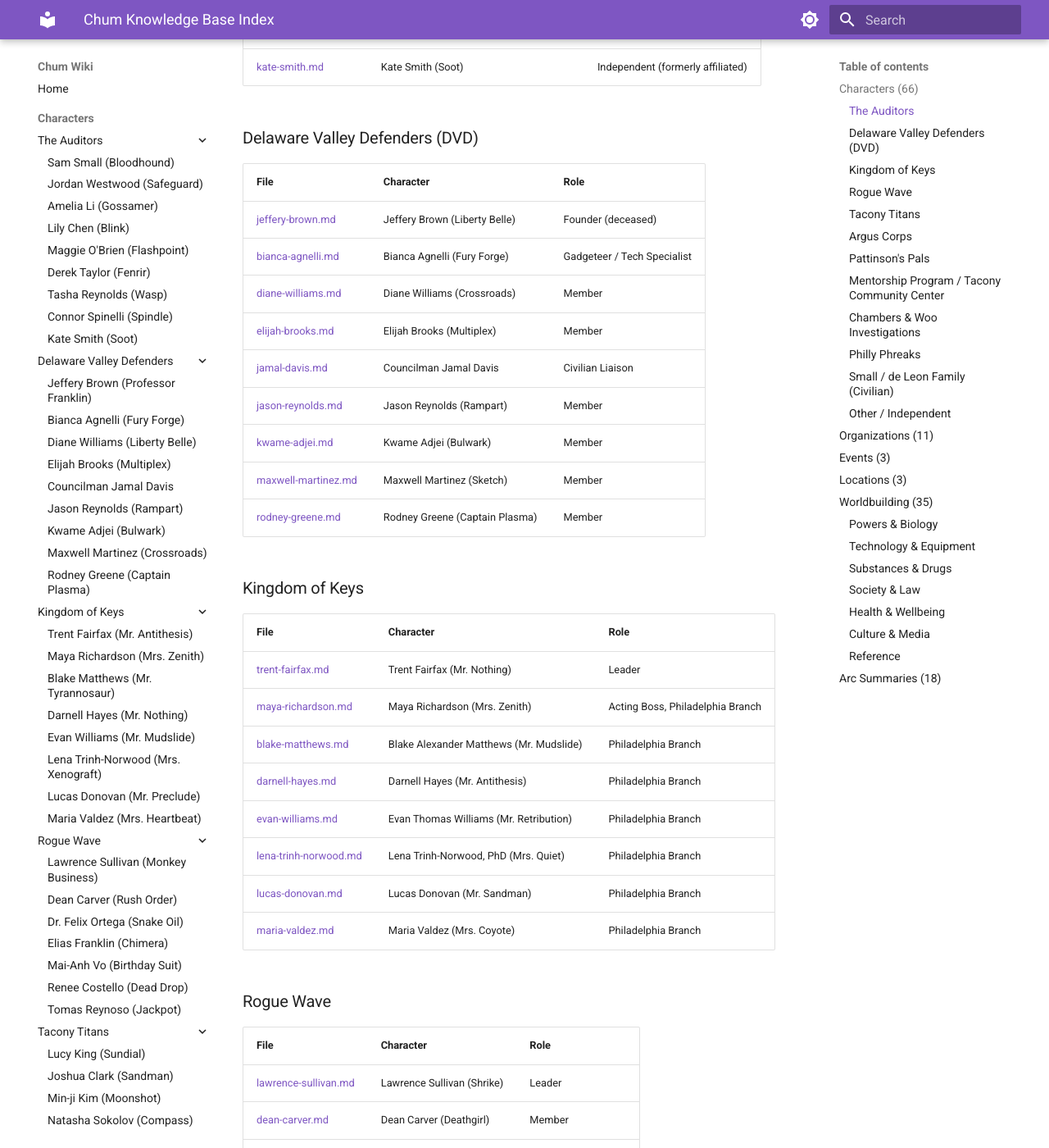
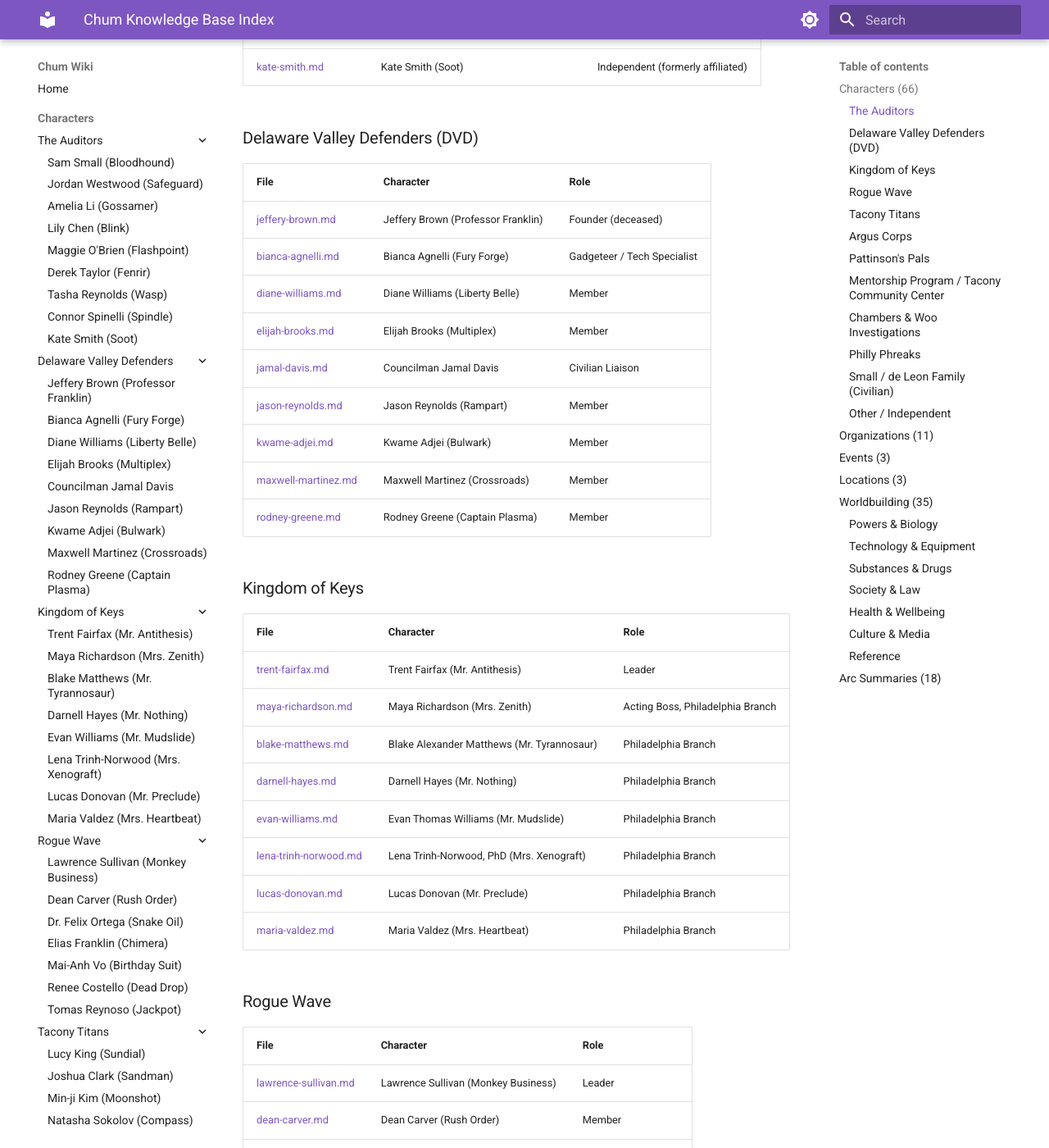
Before and after one commit to bearsharktopus-dev/chum-wiki, an MkDocs documentation site: the page built from knowledge-base/wiki-index.md, in a window 1280 px wide and 1400 px high, scrolled down 744 px. Shown: the whole window at 82% size. Built offline with MkDocs 1.6.1 and Material for MkDocs 9.7.7, drawn with Linux system fonts in a browser that asks for light colours; some of the changed text lies outside the part shown.

Commit message:
Fix mismatched alias labels in wiki-index
Co-Authored-By: Claude Opus 5 <noreply@anthropic.com>

```diff
--- a/knowledge-base/wiki-index.md
+++ b/knowledge-base/wiki-index.md
@@ -14,41 +14,41 @@ Master index for the Chum wiki knowledge base. Characters are organized by prima
 | [amelia-li.md](characters/amelia-li.md) | Amelia Li (Gossamer) | Member |
 | [lily-chen.md](characters/lily-chen.md) | Lily Chen (Blink) | Member |
 | [maggie-obrien.md](characters/maggie-obrien.md) | Magdalene "Maggie" O'Brien (Flashpoint) | Member |
-| [derek-taylor.md](characters/derek-taylor.md) | Derek Taylor (Rampage) | Member (loosely affiliated) |
-| [tasha-reynolds.md](characters/tasha-reynolds.md) | Tasha Reynolds (Wasp) | Member |
+| [derek-taylor.md](characters/derek-taylor.md) | Derek Taylor (Bloodhound II) | Member (loosely affiliated) |
+| [tasha-reynolds.md](characters/tasha-reynolds.md) | Tasha Reynolds (Lighthouse) | Member |
 | [connor-spinelli.md](characters/connor-spinelli.md) | Connor Spinelli (Spindle) | Support |
 | [kate-smith.md](characters/kate-smith.md) | Kate Smith (Soot) | Independent (formerly affiliated) |
 
 ### Delaware Valley Defenders (DVD)
 | File | Character | Role |
 |------|-----------|------|
-| [jeffery-brown.md](characters/jeffery-brown.md) | Jeffery Brown (Liberty Belle) | Founder (deceased) |
+| [jeffery-brown.md](characters/jeffery-brown.md) | Jeffery Brown (Professor Franklin) | Founder (deceased) |
 | [bianca-agnelli.md](characters/bianca-agnelli.md) | Bianca Agnelli (Fury Forge) | Gadgeteer / Tech Specialist |
-| [diane-williams.md](characters/diane-williams.md) | Diane Williams (Crossroads) | Member |
+| [diane-williams.md](characters/diane-williams.md) | Diane Williams (Liberty Belle) | Member |
 | [elijah-brooks.md](characters/elijah-brooks.md) | Elijah Brooks (Multiplex) | Member |
 | [jamal-davis.md](characters/jamal-davis.md) | Councilman Jamal Davis | Civilian Liaison |
 | [jason-reynolds.md](characters/jason-reynolds.md) | Jason Reynolds (Rampart) | Member |
 | [kwame-adjei.md](characters/kwame-adjei.md) | Kwame Adjei (Bulwark) | Member |
-| [maxwell-martinez.md](characters/maxwell-martinez.md) | Maxwell Martinez (Sketch) | Member |
+| [maxwell-martinez.md](characters/maxwell-martinez.md) | Maxwell Martinez (Crossroads) | Member |
 | [rodney-greene.md](characters/rodney-greene.md) | Rodney Greene (Captain Plasma) | Member |
 
 ### Kingdom of Keys
 | File | Character | Role |
 |------|-----------|------|
-| [trent-fairfax.md](characters/trent-fairfax.md) | Trent Fairfax (Mr. Nothing) | Leader |
+| [trent-fairfax.md](characters/trent-fairfax.md) | Trent Fairfax (Mr. Antithesis) | Leader |
 | [maya-richardson.md](characters/maya-richardson.md) | Maya Richardson (Mrs. Zenith) | Acting Boss, Philadelphia Branch |
-| [blake-matthews.md](characters/blake-matthews.md) | Blake Alexander Matthews (Mr. Mudslide) | Philadelphia Branch |
-| [darnell-hayes.md](characters/darnell-hayes.md) | Darnell Hayes (Mr. Antithesis) | Philadelphia Branch |
-| [evan-williams.md](characters/evan-williams.md) | Evan Thomas Williams (Mr. Retribution) | Philadelphia Branch |
-| [lena-trinh-norwood.md](characters/lena-trinh-norwood.md) | Lena Trinh-Norwood, PhD (Mrs. Quiet) | Philadelphia Branch |
-| [lucas-donovan.md](characters/lucas-donovan.md) | Lucas Donovan (Mr. Sandman) | Philadelphia Branch |
-| [maria-valdez.md](characters/maria-valdez.md) | Maria Valdez (Mrs. Coyote) | Philadelphia Branch |
+| [blake-matthews.md](characters/blake-matthews.md) | Blake Alexander Matthews (Mr. Tyrannosaur) | Philadelphia Branch |
+| [darnell-hayes.md](characters/darnell-hayes.md) | Darnell Hayes (Mr. Nothing) | Philadelphia Branch |
+| [evan-williams.md](characters/evan-williams.md) | Evan Thomas Williams (Mr. Mudslide) | Philadelphia Branch |
+| [lena-trinh-norwood.md](characters/lena-trinh-norwood.md) | Lena Trinh-Norwood, PhD (Mrs. Xenograft) | Philadelphia Branch |
+| [lucas-donovan.md](characters/lucas-donovan.md) | Lucas Donovan (Mr. Preclude) | Philadelphia Branch |
+| [maria-valdez.md](characters/maria-valdez.md) | Maria Valdez (Mrs. Heartbeat) | Philadelphia Branch |
 
 ### Rogue Wave
 | File | Character | Role |
 |------|-----------|------|
-| [lawrence-sullivan.md](characters/lawrence-sullivan.md) | Lawrence Sullivan (Shrike) | Leader |
-| [dean-carver.md](characters/dean-carver.md) | Dean Carver (Deathgirl) | Member |
+| [lawrence-sullivan.md](characters/lawrence-sullivan.md) | Lawrence Sullivan (Monkey Business) | Leader |
+| [dean-carver.md](characters/dean-carver.md) | Dean Carver (Rush Order) | Member |
 | [felix-ortega.md](characters/felix-ortega.md) | Dr. Felix Ortega | Scientific Consultant |
 | [elias-franklin.md](characters/elias-franklin.md) | Elias Franklin | Scientific Consultant |
 | [mai-anh-vo.md](characters/mai-anh-vo.md) | Mai-Anh "Annie" Vo | Member |
```
Also changed, not shown: other parts of knowledge-base/wiki-index.md (+9 -9 lines).
